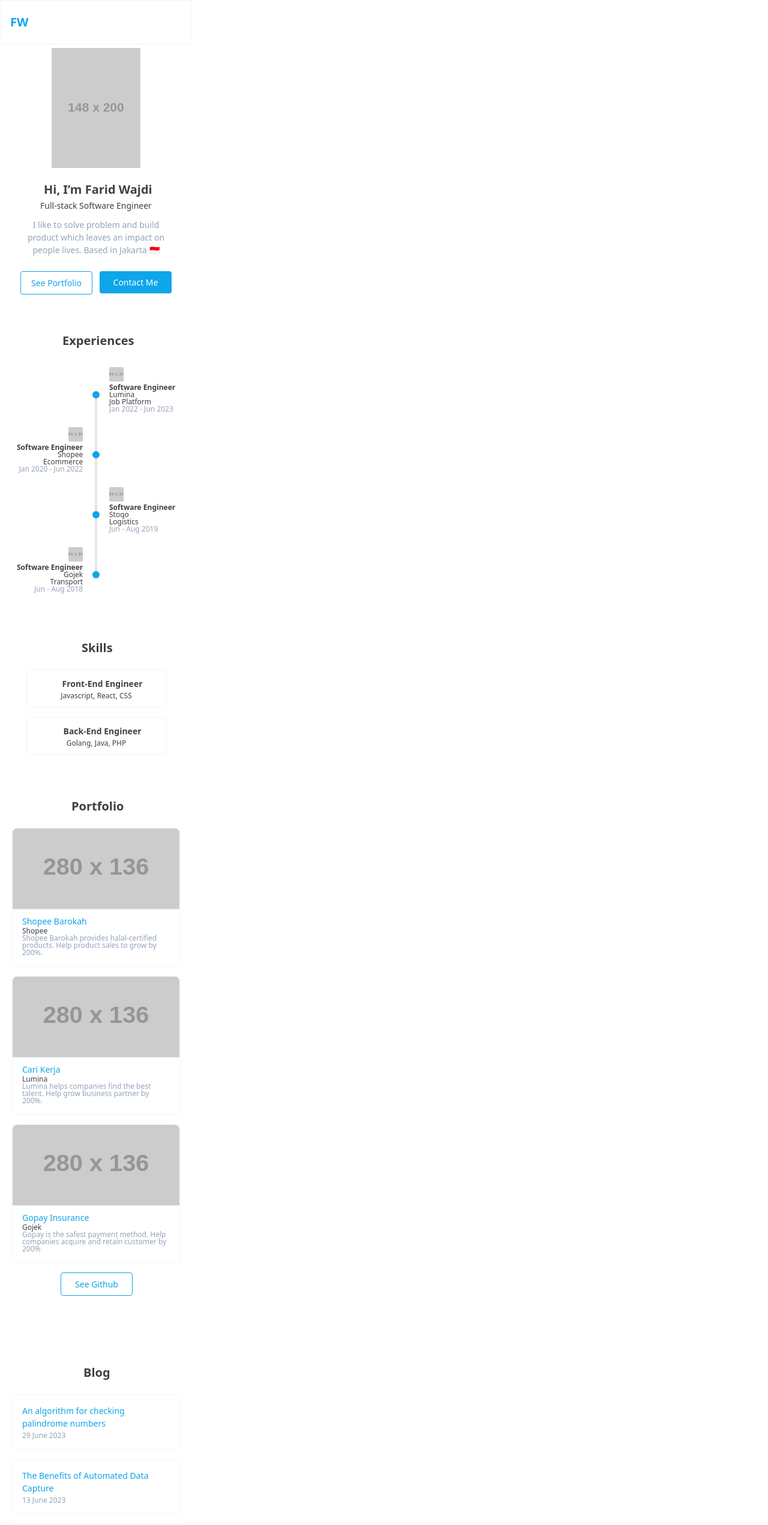
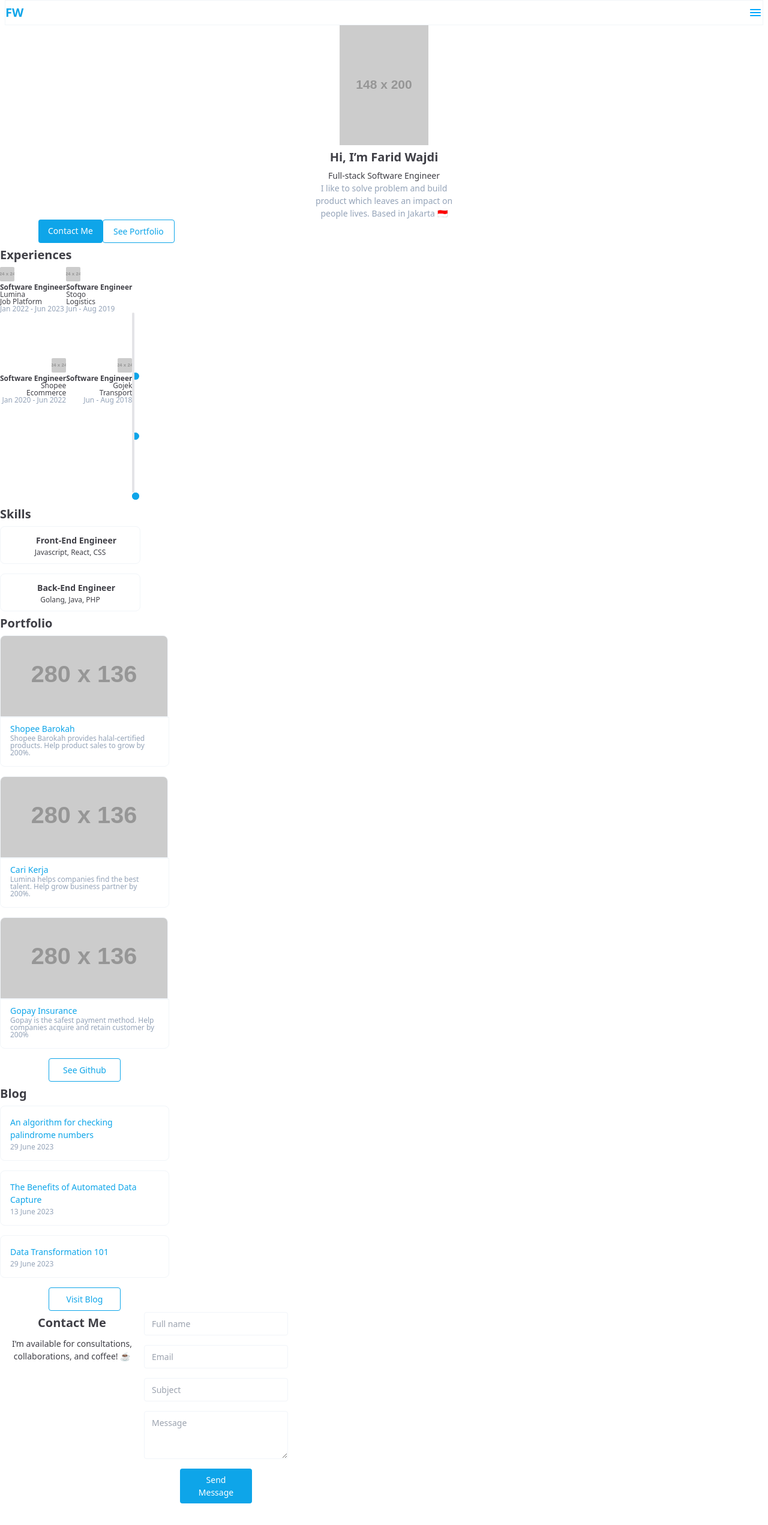
Before and after one commit to wajdifarid/personal-website, a React (Create React App) app: page / in a window 1280 px wide. Shown: the top 2542 px of the page at 60% size. Built offline with nearby package versions, Linux system fonts and the light colour scheme.

Commit message:
Break down to components

```diff
--- a/src/App.js
+++ b/src/App.js
@@ -1,18 +1,30 @@
-export default function ResumeFile() {
-  return (<div className="w-80 h-[3340px] relative bg-white">
-  <div className="left-[73px] top-[296px] absolute text-zinc-700 text-[20px] font-bold leading-loose">Hi, I’m Farid Wajdi</div>
-  <div className="left-[67px] top-[332px] absolute text-zinc-700 text-[14px] font-normal leading-normal">Full-stack Software Engineer</div>
-  <div className="w-60 left-[40px] top-[364px] absolute text-center text-slate-400 text-[14px] font-normal leading-normal">I like to solve problem and build product which leaves an impact on people lives. Based in Jakarta 🇮🇩</div>
-  <div className="w-[120px] px-4 py-2 left-[166px] top-[452px] absolute bg-sky-500 rounded justify-center items-center gap-2.5 inline-flex">
+import Button from './components/Button'
+import NavBar from './components/NavBar'
+import SkillCard from './components/SkillCard'
+import Footer from './components/Footer'
+import BlogCard from './components/BlogCard'
+import PortfolioCard from "./components/PortfolioCard"
+
+export default function HomePage() {
+  return (
+    <div className="bg-white">
+      <NavBar />
+      <section className="flex flex-col">
+        <img className="mx-auto" src="https://via.placeholder.com/148x200" alt="Farid"/>
+        <div className="mx-auto text-zinc-700 text-[20px] font-bold leading-loose">Hi, I’m Farid Wajdi</div>
+        <div className="mx-auto text-zinc-700 text-[14px] font-normal leading-normal">Full-stack Software Engineer</div>
+        <div className="mx-auto w-60 left-[40px] text-center text-slate-400 text-[14px] font-normal leading-normal">I like to solve problem and build product which leaves an impact on people lives. Based in Jakarta 🇮🇩</div>
+        <div className="flex mx-16">
+          <div className="px-4 py-2  bg-sky-500 rounded justify-center items-center gap-2.5">
             <div className="text-center text-white text-[14px] font-normal leading-normal">Contact Me</div>
           </div>
-  <div className="w-[120px] px-4 py-2 left-[34px] top-[452px] absolute rounded border border border border border-sky-500 justify-center items-center gap-2.5 inline-flex">
-    <div className="text-center text-sky-500 text-[14px] font-normal leading-normal">See Portfolio</div>
+          <Button content="See Portfolio" />
         </div>
-  <div className="left-[104px] top-[548px] absolute text-zinc-700 text-[20px] font-semibold leading-loose">Experiences</div>
-  <div className="left-[136px] top-[1060px] absolute text-zinc-700 text-[20px] font-semibold leading-loose">Skills</div>
-  <div className="w-[265px] h-[392px] left-[28px] top-[612px] absolute">
-    <div className="left-[154px] top-0 absolute flex-col justify-start items-start gap-1 inline-flex">
+      </section>
+      <section>
+        <div className="left-[104px]  text-zinc-700 text-[20px] font-semibold leading-loose">Experiences</div>
+        <div className="w-[265px] h-[392px] left-[28px] ">
+          <div className="left-[154px] top-0  flex-col justify-start items-start gap-1 inline-flex">
             <img className="w-6 h-6 rounded-sm" src="https://via.placeholder.com/24x24" />
             <div className="flex-col justify-start items-start flex">
               <div className="text-zinc-700 text-[12px] font-bold leading-none">Software Engineer</div>
@@ -21,7 +33,7 @@ export default function ResumeFile() {
               <div className="text-center text-slate-400 text-[12px] font-normal leading-none">Jan 2022 - Jun 2023</div>
             </div>
           </div>
-    <div className="left-[154px] top-[200px] absolute flex-col justify-start items-start gap-1 inline-flex">
+          <div className="left-[154px]  flex-col justify-start items-start gap-1 inline-flex">
             <img className="w-6 h-6 rounded-sm" src="https://via.placeholder.com/24x24" />
             <div className="flex-col justify-start items-start flex">
               <div className="text-zinc-700 text-[12px] font-bold leading-none">Software Engineer</div>
@@ -30,7 +42,7 @@ export default function ResumeFile() {
               <div className="text-center text-slate-400 text-[12px] font-normal leading-none">Jun - Aug 2019</div>
             </div>
           </div>
-    <div className="left-0 top-[100px] absolute flex-col justify-start items-end gap-1 inline-flex">
+          <div className="left-0  flex-col justify-start items-end gap-1 inline-flex">
             <img className="w-6 h-6 rounded-sm" src="https://via.placeholder.com/24x24" />
             <div className="flex-col justify-start items-end flex">
               <div className="text-zinc-700 text-[12px] font-bold leading-none">Software Engineer</div>
@@ -39,7 +51,7 @@ export default function ResumeFile() {
               <div className="text-center text-slate-400 text-[12px] font-normal leading-none">Jan 2020 - Jun 2022</div>
             </div>
           </div>
-    <div className="left-0 top-[300px] absolute flex-col justify-center items-end gap-1 inline-flex">
+          <div className="left-0  flex-col justify-center items-end gap-1 inline-flex">
             <img className="w-6 h-6 rounded-sm" src="https://via.placeholder.com/24x24" />
             <div className="flex-col justify-center items-end flex">
               <div className="text-zinc-700 text-[12px] font-bold leading-none">Software Engineer</div>
@@ -48,127 +60,70 @@ export default function ResumeFile() {
               <div className="text-center text-slate-400 text-[12px] font-normal leading-none">Jun - Aug 2018</div>
             </div>
           </div>
-    <div className="left-[126px] top-[40px] absolute flex-col justify-start items-start inline-flex">
+          <div className="left-[126px] flex-col justify-start items-start inline-flex">
             <div className="w-3 h-[100px] relative">
-        <div className="w-1 h-[100px] left-[4px] top-0 absolute bg-zinc-200 rounded-tl-lg rounded-tr-lg" />
-        <div className="w-3 h-3 left-0 top-0 absolute bg-sky-500 rounded-full" />
+              <div className="w-1 h-[100px] left-[4px] top-0  bg-zinc-200 rounded-tl-lg rounded-tr-lg" />
+              <div className="w-3 h-3 left-0 top-0  bg-sky-500 rounded-full" />
             </div>
             <div className="w-3 h-[100px] relative">
-        <div className="w-1 h-[100px] left-[4px] top-0 absolute bg-zinc-200 rounded-tl-lg rounded-tr-lg" />
-        <div className="w-3 h-3 left-0 top-0 absolute bg-sky-500 rounded-full border border-sky-500" />
+              <div className="w-1 h-[100px] left-[4px] top-0  bg-zinc-200 rounded-tl-lg rounded-tr-lg" />
+              <div className="w-3 h-3 left-0 top-0  bg-sky-500 rounded-full border border-sky-500" />
             </div>
             <div className="w-3 h-[100px] relative">
-        <div className="w-1 h-[100px] left-[4px] top-0 absolute bg-zinc-200 rounded-tl-lg rounded-tr-lg" />
-        <div className="w-3 h-3 left-0 top-0 absolute bg-sky-500 rounded-full" />
+              <div className="w-1 h-[100px] left-[4px] top-0  bg-zinc-200 rounded-tl-lg rounded-tr-lg" />
+              <div className="w-3 h-3 left-0 top-0  bg-sky-500 rounded-full" />
             </div>
             <div className="w-3 h-3 bg-sky-500 rounded-full" />
           </div>
         </div>
-  <div className="left-[43.50px] top-[1116px] absolute flex-col justify-start items-start gap-4 inline-flex">
-    <div className="px-4 py-3 rounded-lg border border border border border-slate-100 flex-col justify-center items-center gap-1 flex">
-      <div className="justify-center items-center gap-1 inline-flex">
-        <div className="w-4 h-4 relative" />
-        <div className="text-center text-zinc-700 text-[14px] font-bold leading-normal">Front-End Engineer</div>
+      </section>
+
+      <section>
+        <div className="left-[136px]  text-zinc-700 text-[20px] font-semibold leading-loose">Skills</div>
+        <div className="left-[43.50px]  flex-col justify-start items-start gap-4 inline-flex">
+          <SkillCard title="Front-End Engineer" content="Javascript, React, CSS" />
+          <SkillCard title="Back-End Engineer" content="Golang, Java, PHP" />
         </div>
-      <div className="w-[200px] text-center text-zinc-700 text-[12px] font-normal leading-none">Javascript, React, CSS</div>
+      </section>
+
+      <section>
+        <div className="left-[119px]  text-zinc-700 text-[20px] font-semibold leading-loose">Portfolio</div>
+        <div className="left-[20px]  flex-col justify-start items-center gap-4 inline-flex">
+          <PortfolioCard title="Shopee Barokah" details="Shopee Barokah provides halal-certified products. Help product sales to grow by 200%." />
+          <PortfolioCard title="Cari Kerja" details="Lumina helps companies find the best talent. Help grow business partner by 200%." />
+          <PortfolioCard title="Gopay Insurance" details="Gopay is the safest payment method. Help companies acquire and retain customer by 200% " />
+          <Button content="See Github" />
         </div>
-    <div className="px-4 py-3 rounded-lg border border border border border-slate-100 flex-col justify-center items-center gap-1 flex">
-      <div className="justify-center items-center gap-1 inline-flex">
-        <div className="w-4 h-4 relative" />
-        <div className="text-center text-zinc-700 text-[14px] font-bold leading-normal">Back-End Engineer</div>
+      </section>
+
+      <section>
+        <div className="left-[139px]  text-zinc-700 text-[20px] font-semibold leading-loose">Blog</div>
+        <div className="left-[20px]  flex-col justify-start items-center gap-4 inline-flex">
+          <BlogCard title="An algorithm for checking palindrome numbers" publishDate="29 June 2023" />
+          <BlogCard title="The Benefits of Automated Data Capture" publishDate="13 June 2023" />
+          <BlogCard title="Data Transformation 101" publishDate="29 June 2023" />
+          <Button content="Visit Blog" />
         </div>
-      <div className="w-[200px] text-center text-zinc-700 text-[12px] font-normal leading-none">Golang, Java, PHP</div>
-    </div>
-  </div>
-  <div className="left-[40px] top-[2744px] absolute flex-col justify-start items-center gap-1 inline-flex">
+      </section>
+
+      <section>
+        <div className="left-[40px]  flex-col justify-start items-center gap-1 inline-flex">
           <div className="text-zinc-700 text-[20px] font-semibold leading-loose">Contact Me</div>
           <div className="w-60 text-center text-zinc-700 text-[14px] font-normal leading-normal">I’m available for consultations, collaborations, and coffee! ☕</div>
         </div>
-  <div className="left-[40px] top-[2852px] absolute flex-col justify-start items-center gap-4 inline-flex">
-    <div className="w-60 px-3 py-2 bg-white rounded border border border border border-slate-100 justify-start items-center gap-2.5 inline-flex">
-      <div className="text-center text-zinc-200 text-[14px] font-normal leading-normal">Full name</div>
-    </div>
-    <div className="w-60 px-3 py-2 bg-white rounded border border border border border-slate-100 justify-start items-center gap-2.5 inline-flex">
-      <div className="text-center text-zinc-200 text-[14px] font-normal leading-normal">Email</div>
-    </div>
-    <div className="w-60 px-3 py-2 bg-white rounded border border border border border-slate-100 justify-start items-center gap-2.5 inline-flex">
-      <div className="text-center text-zinc-200 text-[14px] font-normal leading-normal">Subject</div>
-    </div>
-    <div className="w-60 h-20 px-3 py-2 bg-white rounded border border border border border-slate-100 justify-start items-start gap-2.5 inline-flex">
-      <div className="text-center text-zinc-200 text-[14px] font-normal leading-normal">Message</div>
-    </div>
+        <div className="left-[40px]  flex-col justify-start items-center gap-4 inline-flex">
+          <input className="w-60 px-3 py-2 bg-white rounded border border-slate-100 justify-start items-center gap-2.5 inline-flextext-center text-[14px] font-normal leading-normal" placeholder="Full name" />
+          <input className="w-60 px-3 py-2 bg-white rounded border border-slate-100 justify-start items-center gap-2.5 inline-flextext-center text-[14px] font-normal leading-normal" placeholder="Email" type="email" />
+          <input className="w-60 px-3 py-2 bg-white rounded border border-slate-100 justify-start items-center gap-2.5 inline-flextext-center text-[14px] font-normal leading-normal" placeholder="Subject" />
+          <textarea className="w-60 h-20 px-3 py-2 bg-white rounded border border-slate-100 justify-start items-start gap-2.5 inline-flex text-left text-[14px] font-normal leading-normal" placeholder="Message"
+            rows="5" cols="33">
+          </textarea>
           <div className="w-[120px] px-4 py-2 bg-sky-500 rounded justify-center items-center gap-2.5 inline-flex">
             <div className="text-center text-white text-[14px] font-normal leading-normal">Send Message</div>
           </div>
         </div>
-  <div className="left-[119px] top-[1324px] absolute text-zinc-700 text-[20px] font-semibold leading-loose">Portfolio</div>
-  <div className="left-[139px] top-[2268px] absolute text-zinc-700 text-[20px] font-semibold leading-loose">Blog</div>
-  <img className="w-[148px] h-[200px] left-[86px] top-[80px] absolute" src="https://via.placeholder.com/148x200" />
-  <div className="left-[20px] top-[1380px] absolute flex-col justify-start items-center gap-4 inline-flex">
-    <div className="flex-col justify-start items-start flex">
-      <img className="w-[280px] h-[136px] rounded-tl-lg rounded-tr-lg border border border border-slate-100" src="https://via.placeholder.com/280x136" />
-      <div className="px-4 pt-2 pb-4 rounded-bl-lg rounded-br-lg border border border border-slate-100 flex-col justify-start items-start flex">
-        <div className="text-sky-500 text-[14px] font-medium leading-normal">Shopee Barokah</div>
-        <div className="text-zinc-700 text-[12px] font-medium leading-none">Shopee</div>
-        <div className="w-[248px] text-slate-400 text-[12px] font-normal leading-none">Shopee Barokah provides halal-certified products. Help product sales to grow by 200%.</div>
-      </div>
-    </div>
-    <div className="flex-col justify-start items-start flex">
-      <img className="w-[280px] h-[136px] rounded-tl-lg rounded-tr-lg border border border border-slate-100" src="https://via.placeholder.com/280x136" />
-      <div className="px-4 pt-2 pb-4 rounded-bl-lg rounded-br-lg border border border border-slate-100 flex-col justify-start items-start flex">
-        <div className="text-sky-500 text-[14px] font-medium leading-normal">Cari Kerja</div>
-        <div className="text-zinc-700 text-[12px] font-medium leading-none">Lumina</div>
-        <div className="w-[248px] text-slate-400 text-[12px] font-normal leading-none">Lumina helps companies find the best talent. Help grow business partner by 200%.</div>
-      </div>
-    </div>
-    <div className="flex-col justify-start items-start flex">
-      <img className="w-[280px] h-[136px] rounded-tl-lg rounded-tr-lg border border border border-slate-100" src="https://via.placeholder.com/280x136" />
-      <div className="px-4 pt-2 pb-4 rounded-bl-lg rounded-br-lg border border border border-slate-100 flex-col justify-start items-start flex">
-        <div className="text-sky-500 text-[14px] font-medium leading-normal">Gopay Insurance</div>
-        <div className="text-zinc-700 text-[12px] font-medium leading-none">Gojek</div>
-        <div className="w-[248px] text-slate-400 text-[12px] font-normal leading-none">Gopay is the safest payment method. Help companies acquire and retain customer by 200% </div>
-      </div>
-    </div>
-    <div className="w-[120px] px-4 py-2 rounded border border border border border-sky-500 justify-center items-center gap-2.5 inline-flex">
-      <div className="text-center text-sky-500 text-[14px] font-normal leading-normal">See Github</div>
-    </div>
-  </div>
-  <div className="left-[20px] top-[2324px] absolute flex-col justify-start items-center gap-4 inline-flex">
-    <div className="p-4 rounded-lg border border border border border-slate-100 flex-col justify-start items-start gap-1 flex">
-      <div className="w-[248px] text-sky-500 text-[14px] font-medium leading-normal">An algorithm for checking palindrome numbers</div>
-      <div className="text-slate-400 text-[12px] font-normal leading-none">29 June 2023</div>
-    </div>
-    <div className="p-4 rounded-lg border border border border border-slate-100 flex-col justify-start items-start gap-1 flex">
-      <div className="w-[248px] text-sky-500 text-[14px] font-medium leading-normal">The Benefits of Automated Data Capture</div>
-      <div className="text-slate-400 text-[12px] font-normal leading-none">13 June 2023</div>
-    </div>
-    <div className="p-4 rounded-lg border border border border border-slate-100 flex-col justify-start items-start gap-1 flex">
-      <div className="w-[248px] text-sky-500 text-[14px] font-medium leading-normal">Data Transformation 101</div>
-      <div className="text-slate-400 text-[12px] font-normal leading-none">29 June 2023</div>
-    </div>
-    <div className="w-[120px] px-4 py-2 rounded border border border border border-sky-500 justify-center items-center gap-2.5 inline-flex">
-      <div className="text-center text-sky-500 text-[14px] font-normal leading-normal">Visit Blog</div>
-    </div>
-  </div>
-  <div className="h-[136.24px] px-4 py-8 left-0 top-[3204px] absolute bg-white flex-col justify-start items-center gap-5 inline-flex">
-    <div className="justify-start items-center gap-5 inline-flex">
-      <div className="w-8 h-8 relative">
-        <div className="w-8 h-8 left-0 top-0 absolute bg-sky-500 rounded-full" />
-      </div>
-      <div className="w-8 h-8 relative">
-        <div className="w-8 h-8 left-0 top-0 absolute bg-sky-500 rounded-full" />
-      </div>
-      <div className="w-[32.24px] h-[32.24px] relative">
-        <div className="w-[32.24px] h-[32.24px] left-0 top-0 absolute bg-sky-500 rounded-[100px]" />
-      </div>
-    </div>
-    <div className="justify-start items-center gap-2 inline-flex">
-      <div className="text-center text-slate-400 text-[13px] font-light leading-tight">Farid Wajdi 2023. All Rights Reserved.</div>
-    </div>
-  </div>
-  <div className="w-80 p-4 left-0 top-0 absolute bg-white border border-slate-100 justify-between items-center gap-2.5 inline-flex">
-    <div className="text-center text-sky-500 text-[20px] font-black leading-loose">FW</div>
-    <div className="w-6 h-6 relative" />
-  </div>
+      </section>
+
+      <Footer />
     </div>);
 }
--- /dev/null
+++ b/src/components/BlogCard.js
@@ -0,0 +1,8 @@
+export default function BlogCard({title, publishDate}) {
+    return (
+        <div className="p-4 rounded-lg border border-slate-100 flex-col justify-start items-start gap-1 flex">
+          <div className="w-[248px] text-sky-500 text-[14px] font-medium leading-normal">{title}</div>
+          <div className="text-slate-400 text-[12px] font-normal leading-none">{publishDate}</div>
+        </div>
+    )
+}
--- /dev/null
+++ b/src/components/Button.js
@@ -0,0 +1,5 @@
+export default function Button({content}) {
+    return (
+        <div className="w-[120px] px-4 py-2 justify-center items-center inline-flex rounded border border-sky-500 gap-2.5 text-center text-sky-500 text-[14px] font-normal leading-normal">{content}</div>
+    )
+}
--- /dev/null
+++ b/src/components/Footer.js
@@ -0,0 +1,20 @@
+export default function Footer() {
+    return (
+        <div className="h-[136.24px] px-4 py-8 left-0 top-[3204px] absolute bg-white flex-col justify-start items-center gap-5 inline-flex">
+        <div className="justify-start items-center gap-5 inline-flex">
+          <div className="w-8 h-8 relative">
+            <div className="w-8 h-8 left-0 top-0 absolute bg-sky-500 rounded-full" />
+          </div>
+          <div className="w-8 h-8 relative">
+            <div className="w-8 h-8 left-0 top-0 absolute bg-sky-500 rounded-full" />
+          </div>
+          <div className="w-[32.24px] h-[32.24px] relative">
+            <div className="w-[32.24px] h-[32.24px] left-0 top-0 absolute bg-sky-500 rounded-[100px]" />
+          </div>
+        </div>
+        <div className="justify-start items-center gap-2 inline-flex">
+          <div className="text-center text-slate-400 text-[13px] font-light leading-tight">Farid Wajdi 2023. All Rights Reserved.</div>
+        </div>
+      </div>
+    )
+}
--- /dev/null
+++ b/src/components/NavBar.js
@@ -0,0 +1,8 @@
+export default function NavBar({ content }) {
+  return (
+    <nav className="bg-white border border-slate-100 flex justify-between mx-2">
+      <div className="text-left text-sky-500 text-[20px] font-black leading-loose">FW</div>
+      <img src="/assets/material-symbols_menu-rounded.svg" alt="burger menu" />
+    </nav>
+  )
+}
--- /dev/null
+++ b/src/components/PortfolioCard.js
@@ -0,0 +1,11 @@
+export default function PortfolioCard({title, details}) {
+    return (
+        <div className="flex-col justify-start items-start flex">
+          <img className="w-[280px] h-[136px] rounded-tl-lg rounded-tr-lg border border-slate-100" src="https://via.placeholder.com/280x136" />
+          <div className="px-4 pt-2 pb-4 rounded-bl-lg rounded-br-lg border border-slate-100 flex-col justify-start items-start flex">
+            <div className="text-sky-500 text-[14px] font-medium leading-normal">{title}</div>
+            <div className="w-[248px] text-slate-400 text-[12px] font-normal leading-none">{details}</div>
+          </div>
+        </div>
+    )
+}
--- /dev/null
+++ b/src/components/SkillCard.js
@@ -0,0 +1,11 @@
+export default function SkillCard({title, content}) {
+    return (
+        <div className="px-4 py-3 rounded-lg border border border border border-slate-100 flex-col justify-center items-center gap-1 flex">
+            <div className="justify-center items-center gap-1 inline-flex">
+                <div className="w-4 h-4 relative" />
+                <div className="text-center text-zinc-700 text-[14px] font-bold leading-normal">{title}</div>
+            </div>
+            <div className="w-[200px] text-center text-zinc-700 text-[12px] font-normal leading-none">{content}</div>
+        </div>
+    )
+}
```
Also changed, not shown: public/assets/material-symbols_menu-rounded.svg (added). Lines whose indentation alone changed are shown as unchanged.
